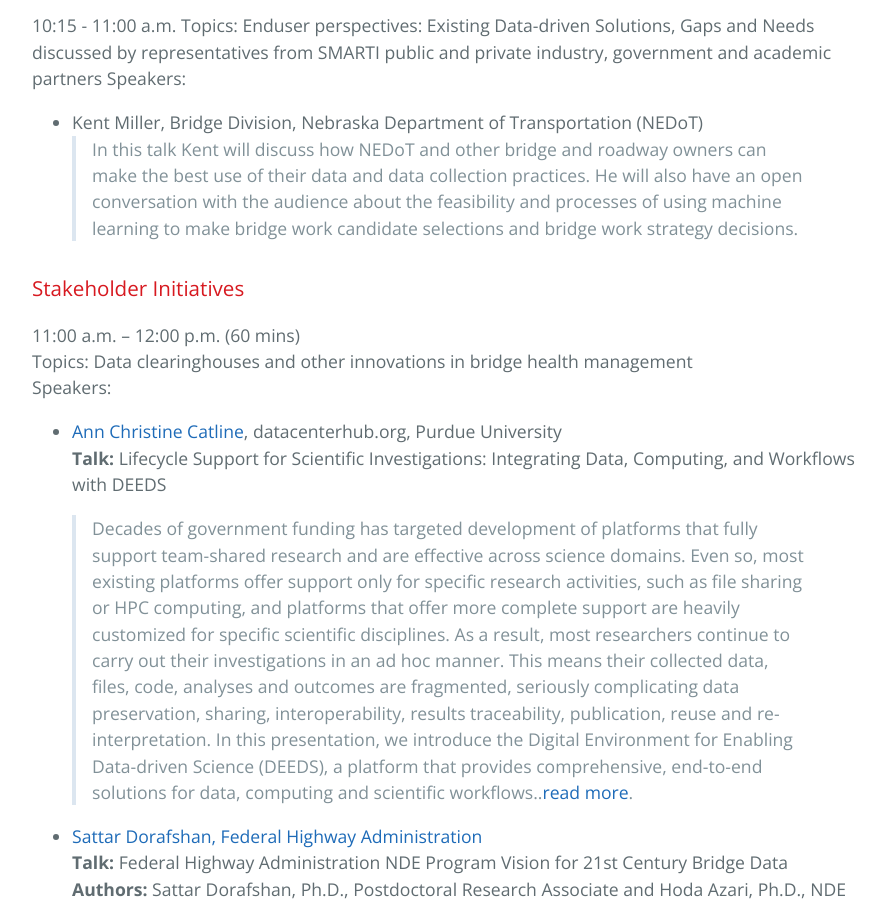
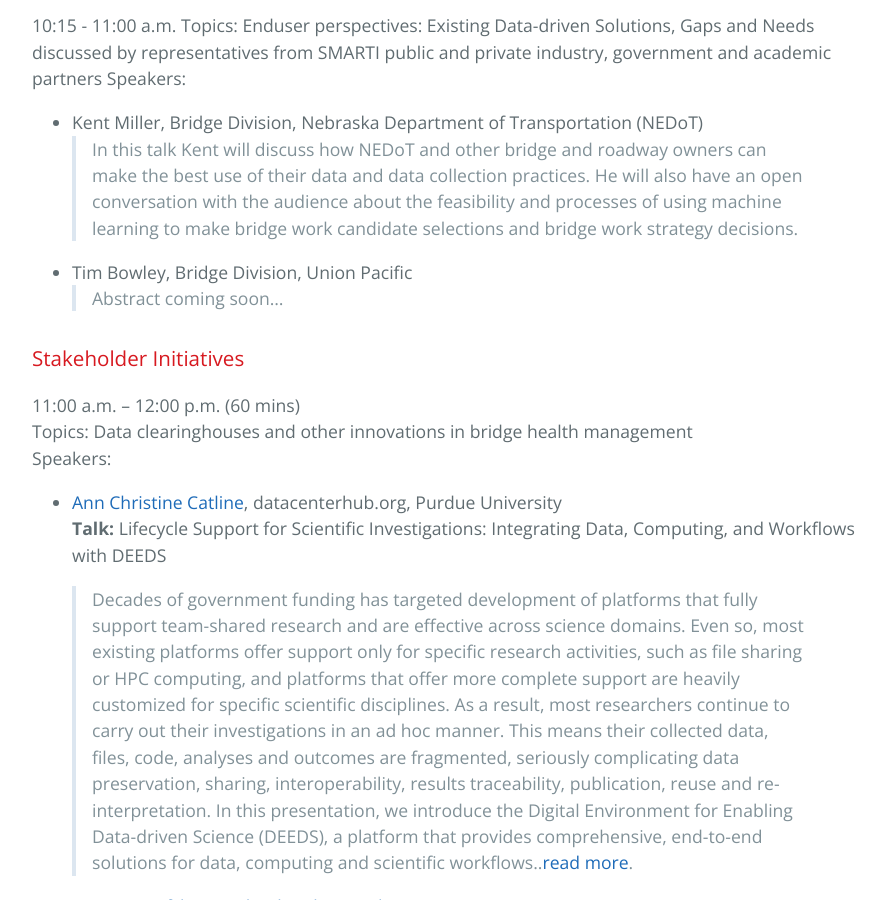
Before and after one commit to BridgingBigData/BridgingBigData.github.io, a Jekyll site: the page built from pages/bbd2019agenda.md, in a window 1280 px wide and 900 px high, scrolled down 1678 px. Shown: the whole window, without its empty margins (192-1077 px from the left). Built offline with Jekyll 4.4.1, drawn with Linux system fonts in a browser that asks for light colours.

Commit message:
Update bbd2019agenda.md

```diff
--- a/pages/bbd2019agenda.md
+++ b/pages/bbd2019agenda.md
@@ -40,6 +40,8 @@
 Speakers:
 - Kent Miller, Bridge Division, Nebraska Department of Transportation (NEDoT)
 > In this talk Kent will discuss how NEDoT and other bridge and roadway owners can make the best use of their data and data collection practices. He will also have an open conversation with the audience about the feasibility and processes of using machine learning to make bridge work candidate selections and bridge work strategy decisions.
+- Tim Bowley, Bridge Division, Union Pacific
+> Abstract coming soon...
 
 ### Stakeholder Initiatives
 11:00 a.m. – 12:00 p.m. (60 mins)
```
